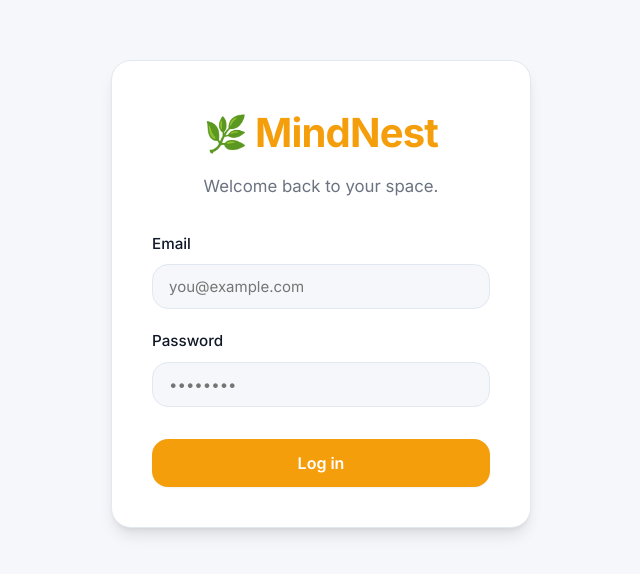
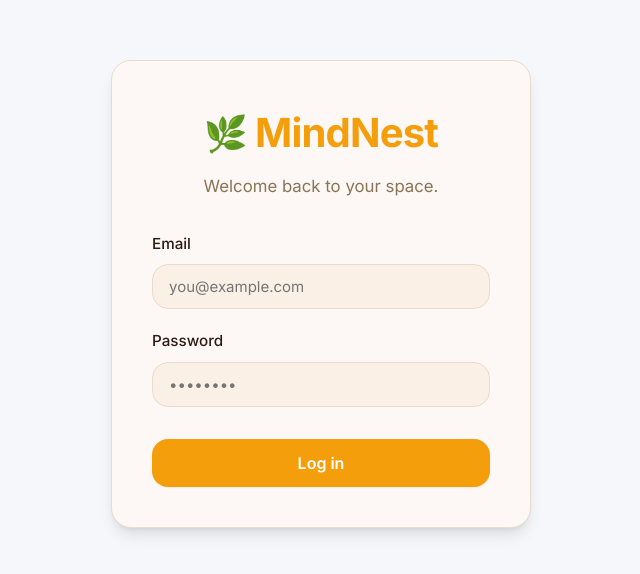
Before and after one commit to IshitaBanerjee05/MindNest, a React (Vite) app in the folder client/: page / in a window 1280 px wide. Shown: the part 106-680 px from the top of the page, without its empty margins (319-959 px from the left). Built offline with nearby package versions, Linux system fonts and the light colour scheme.

Commit message:
style(theme): update light mode cards to light creme brown

```diff
--- a/client/src/index.css
+++ b/client/src/index.css
@@ -14,11 +14,11 @@
 
   --primary: #f59e0b;
   --primary-hover: #d97706;
-  --surface: #ffffff;
-  --background-input: #f5f7fa;
-  --border: #e2e8f0;
-  --text-main: #111827;
-  --text-muted: #6b7280;
+  --surface: #fdf8f5; /* Light Creme Brown */
+  --background-input: #faf0e6;
+  --border: #e8dccb;
+  --text-main: #2d1a11;
+  --text-muted: #8b7355;
   --gradient-bg: #f5f7fa;
   --glass-blur: none;
   --glass-border: 1px solid var(--border);
```
